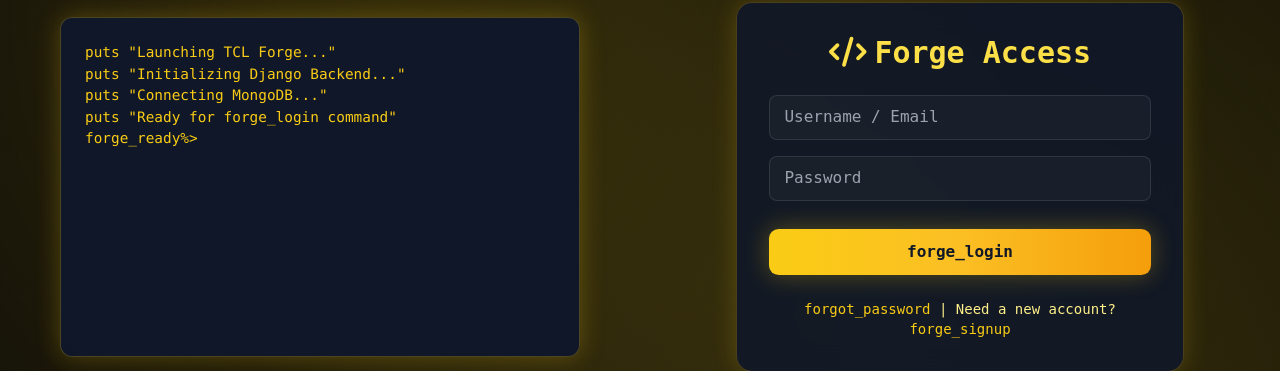
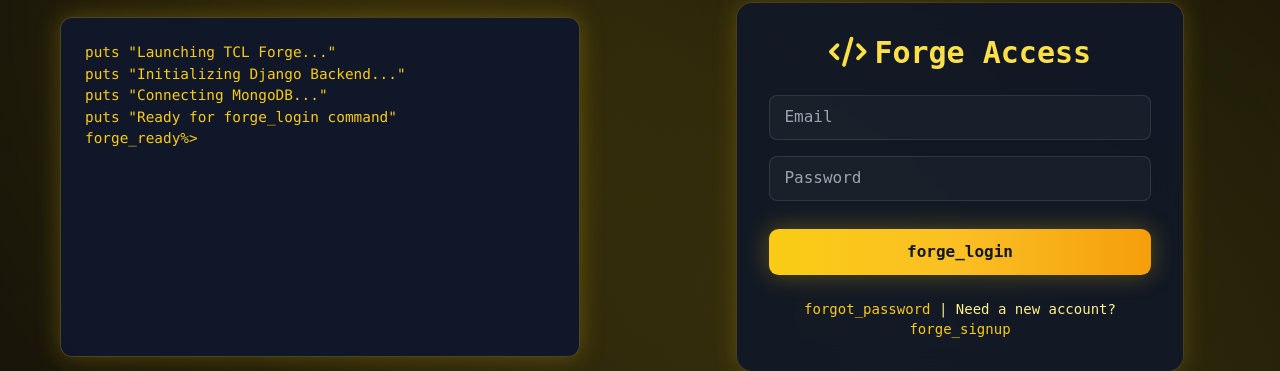
Before and after one commit to Aryanrajpandey/TCLFORGE, a Python web app: template templates/login.html in a window 1280 px wide. Shown: the part 213-584 px from the top of the page. Run offline with Jinja, Linux system fonts and the light colour scheme; the template is opened without the code that fills it, so the values that code supplies are empty; some libraries are stand-ins or nearby versions.

Commit message:
Fix : Email and username

```diff
--- a/templates/login.html
+++ b/templates/login.html
@@ -268,7 +268,7 @@
 
                 <!-- LOGIN FORM -->
                 <div id="loginForm">
-                    <input class="tcl-input mb-4" type="email" id="loginEmail" placeholder="Username / Email" />
+                    <input class="tcl-input mb-4" type="email" id="loginEmail" placeholder="Email" />
                     <input class="tcl-input mb-4" type="password" id="loginPass" placeholder="Password" />
                     <button class="btn-primary mt-3" onclick="login()">forge_login</button>
                     <p class="text-sm text-yellow-200 mt-6">
```
